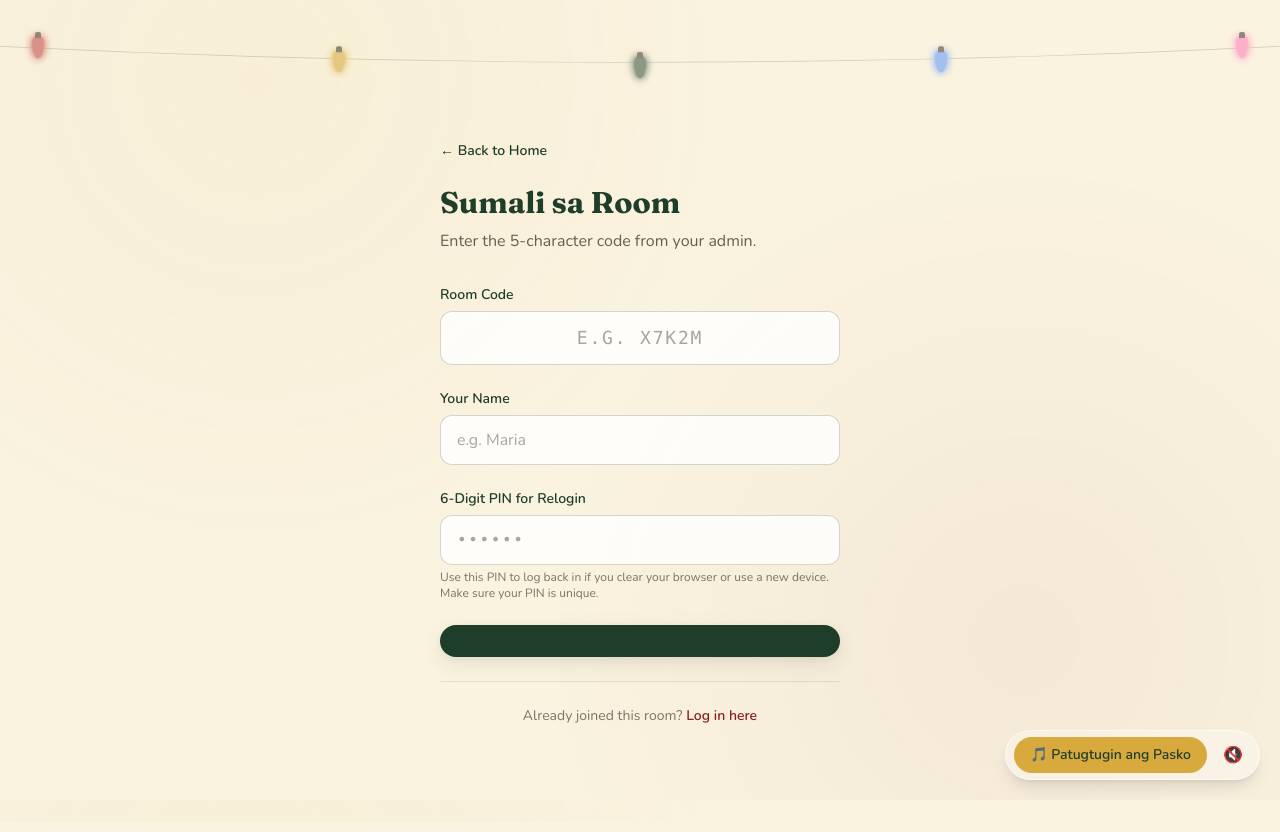
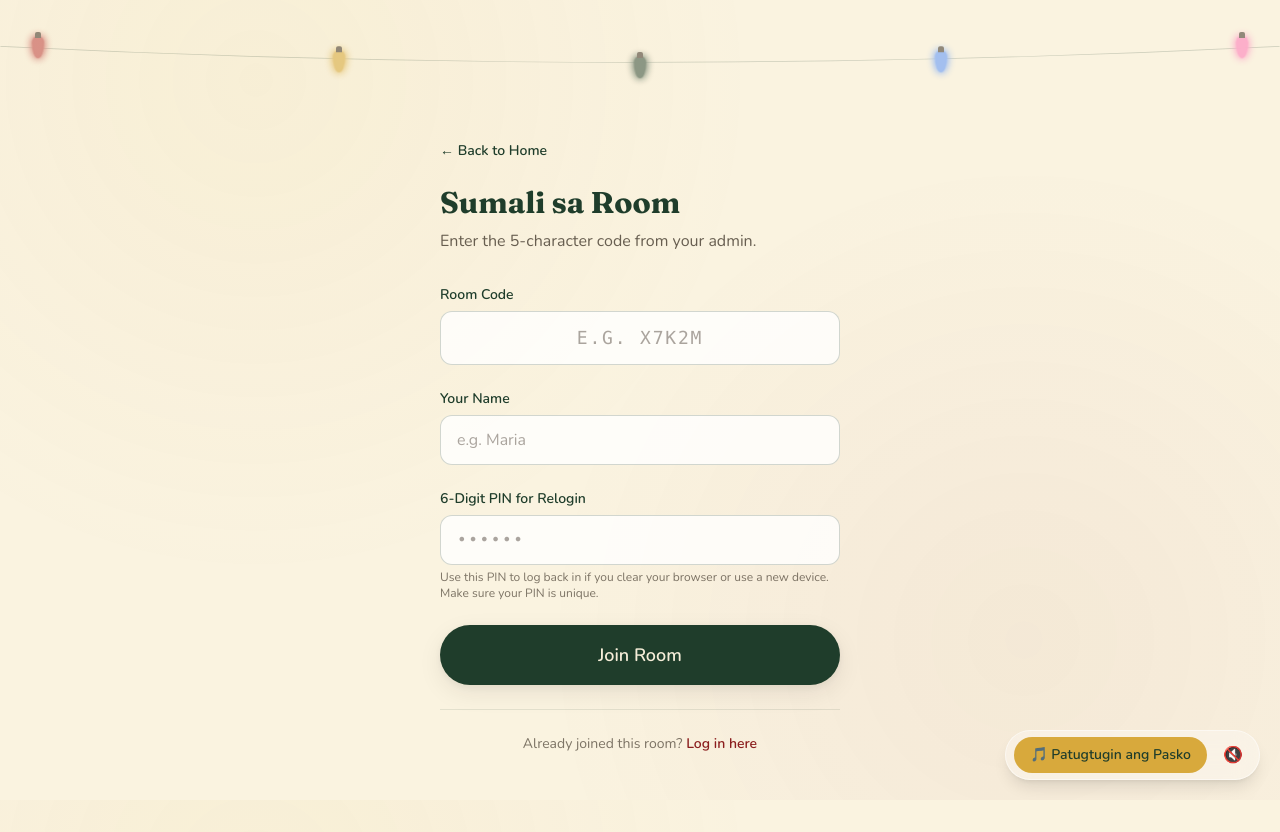
Before and after one commit to jeramelsierra/bunutan-pasko, a Next.js app: page /join in a window 1280 px wide. Shown: the top 832 px of the page. Built offline with nearby package versions, Linux system fonts and the light colour scheme.

Commit message:
Fix join button text rendering

```diff
--- a/app/join/page.tsx
+++ b/app/join/page.tsx
@@ -92,6 +92,7 @@ export default function JoinRoomPage() {
           </div>
 
           <button type="submit" disabled={loading} className="btn-secondary w-full py-4 text-lg">
+            <span>{loading ? "Joining..." : "Join Room"}</span>
           </button>
 
           <div className="mt-6 text-center border-t border-pasko-forest/10 pt-6">
```
